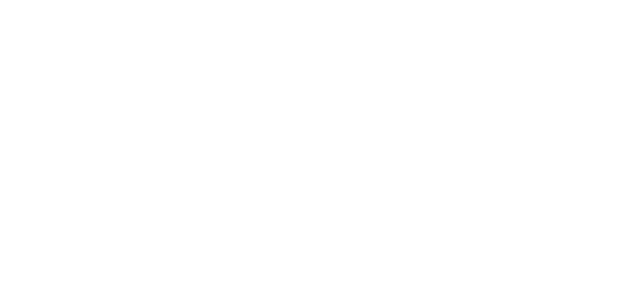
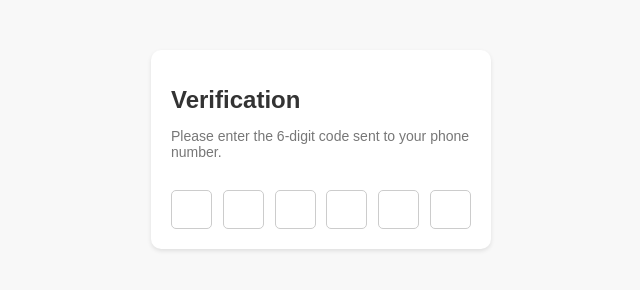
Before and after one commit to acciojob/OTP-Yuvraj01maurya, a website: page main.html in a window 1280 px wide. Shown: the whole page, without its empty margins (319-959 px from the left). Drawn offline with Linux system fonts and the light colour scheme.

Commit message:
created a submission

```diff
--- a/main.html
+++ b/main.html
@@ -8,6 +8,18 @@
 
 <body>
 	<!-- the entire body must be written by student -->
+	<div class="verification-container">
+        <h1 id="verification_heading">Verification</h1>
+        <p id="verification_subtext">Please enter the 6-digit code sent to your phone number.</p>
+        <div class="code-container">
+            <input type="number" id="code1" class="code" maxlength="1" oninput="onInput(event)">
+            <input type="number" id="code2" class="code" maxlength="1" oninput="onInput(event)">
+            <input type="number" id="code3" class="code" maxlength="1" oninput="onInput(event)">
+            <input type="number" id="code4" class="code" maxlength="1" oninput="onInput(event)">
+            <input type="number" id="code5" class="code" maxlength="1" oninput="onInput(event)">
+            <input type="number" id="code6" class="code" maxlength="1" oninput="onInput(event)">
+        </div>
+    </div>
     <script type="text/javascript" src="./script.js">
 </script>
 
--- a/script.js
+++ b/script.js
@@ -1 +1,15 @@
-//your JS code here. If required.
+let codeInputs = document.querySelectorAll('.code');
+
+function onInput(e) {
+    if (e.target.value) {
+        let nextInput = codeInputs[Array.from(codeInputs).indexOf(e.target) + 1];
+        if (nextInput) {
+            nextInput.focus();
+        }
+    } else {
+        let prevInput = codeInputs[Array.from(codeInputs).indexOf(e.target) - 1];
+        if (prevInput) {
+            prevInput.focus();
+        }
+    }
+}
--- a/styles.css
+++ b/styles.css
@@ -1 +1,42 @@
 /*  your css code here. If applicable */
+body {
+    font-family: Arial, sans-serif;
+    background-color: #f8f8f8;
+}
+
+.verification-container {
+    width: 300px;
+    margin: 50px auto;
+    padding: 20px;
+    background-color: #ffffff;
+    border-radius: 10px;
+    box-shadow: 0 2px 4px rgba(0, 0, 0, 0.1);
+}
+
+#verification_heading {
+    font-size: 24px;
+    color: #333333;
+    margin-bottom: 10px;
+}
+
+#verification_subtext {
+    font-size: 14px;
+    color: #777777;
+    margin-bottom: 30px;
+}
+
+.code-container {
+    display: flex;
+    justify-content: space-between;
+}
+
+.code {
+    width: 35px;
+    height: 35px;
+    text-align: center;
+    font-size: 18px;
+    border: 1px solid #cccccc;
+    border-radius: 5px;
+    background-color: #ffffff;
+    outline: none;
+}
```
